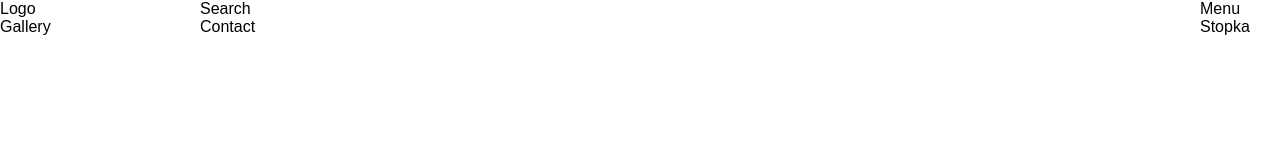
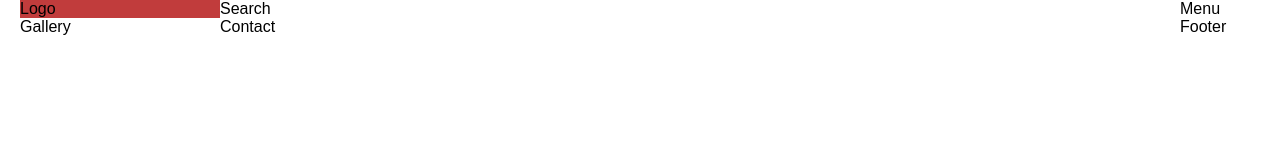
Before and after one commit to Robert1211/grid_project, a plain HTML site: page index.html in a window 1280 px wide. Drawn offline with Linux system fonts and the light colour scheme.

Commit message:
create_columns_row_logo

```diff
--- a/index.html
+++ b/index.html
@@ -14,7 +14,7 @@
         <nav class="menu">Menu</nav>
         <section class="gallery">Gallery</section>
         <section class="contact">Contact</section>
-        <footer class="footer">Stopka</footer>
+        <footer class="footer">Footer</footer>
     </div>
 
 </body>
--- a/scss/style.scss
+++ b/scss/style.scss
@@ -7,4 +7,18 @@ body{
 .grid{
     display: grid;
     grid-template-columns: minmax(120px, 200px)minmax(240px, 1fr) 80px;
+    grid-template-rows: auto 1fr auto auto;
+
+    //kontener
+    min-height: 100vh;    //must always have a certain heght// zawsze musi miec wysokosc strony
+    max-width: 1240px;
+    margin: 0 auto;
+
 }
+.logo{      //indicate where to place these logo
+    grid-template-columns: 1;
+    grid-column-end: 2;
+    grid-row-start: 1;
+    grid-row-end: 2;
+    background-color:rgb(193, 60, 60);
+}
```
Also changed, not shown: css/style.css, 1 other file.
